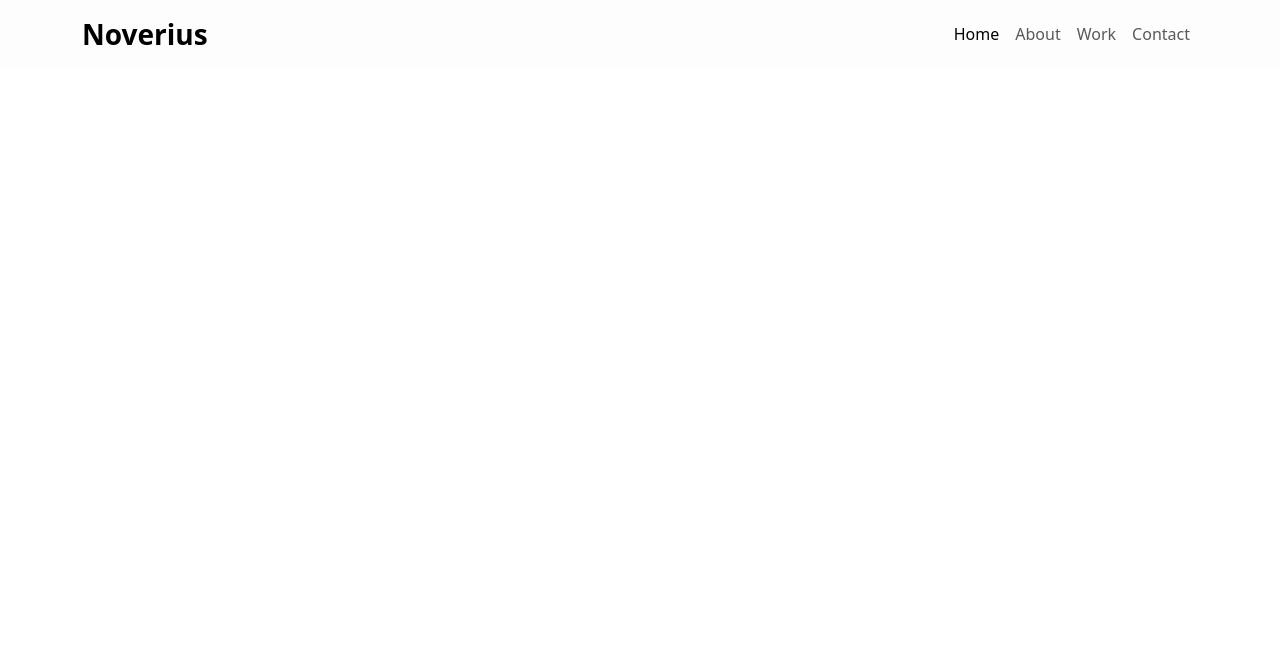
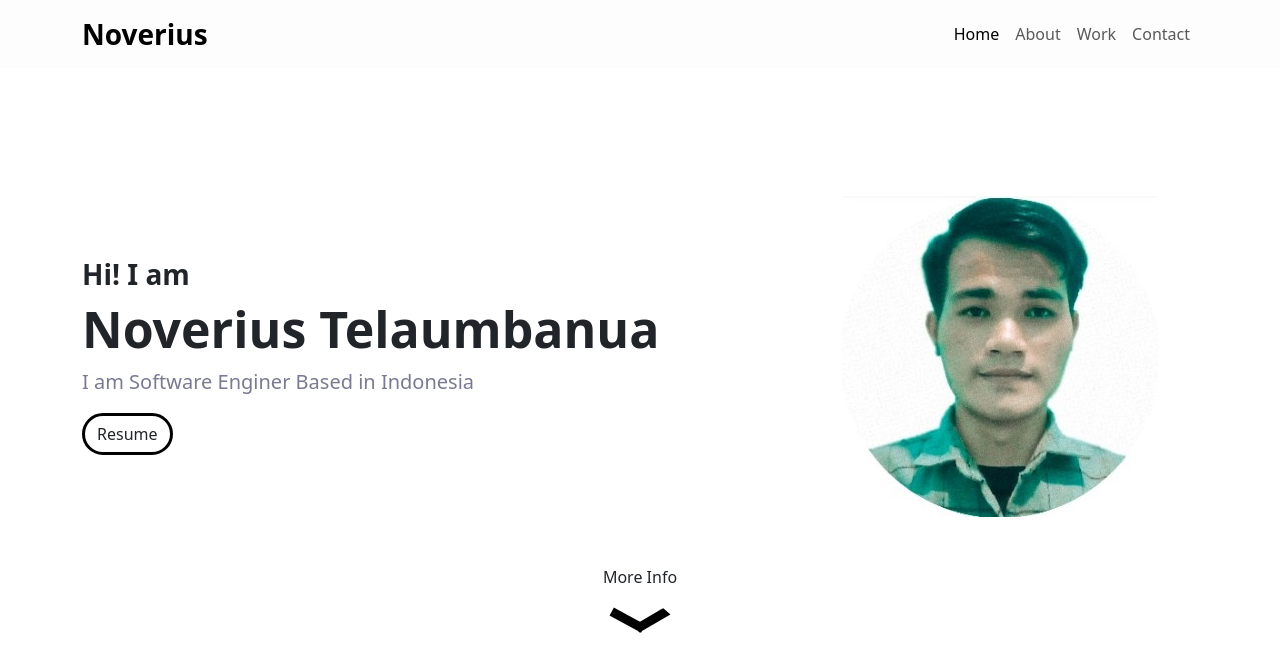
Before and after one commit to Noverius21/Portfolio-Saya, a plain HTML site: page index.html in a window 1280 px wide. Drawn offline with nearby package versions, Linux system fonts and the light colour scheme.

Commit message:
add home

```diff
--- a/index.html
+++ b/index.html
@@ -30,7 +30,23 @@
                 <a class="nav-link" href="#">Contact</a>
               </li>
     </nav>
-
+    <section id="home" class="home container">
+        <div class="row d-flex align-items-center">
+          <div class="col-8">
+            <h3 class="fw-semibold">Hi! I am</h3>
+            <h1 class="fw-bold">Noverius Telaumbanua</h1>
+            <p >I am Software Enginer Based in Indonesia</p>
+            <a class="btn button" href="images/images/foto saya.png" download>Resume</a>
+          </div>
+          <div class="col-4">
+            <img src="images/images/foto saya.png" alt="potrait">
+          </div>
+        </div>
+        <div class="arrow w-100 d-flex align-items-center flex-column mt-5">
+          <a class="text-decoration-none text-dark" href="#about">More Info</a>
+          <img id="arrow" class="mt-2" src="images/images/arrow.svg" alt="arrow icon">
+        </div>
+      </section>
     <script src="https://cdn.jsdelivr.net/npm/@popperjs/core@2.11.8/dist/umd/popper.min.js" integrity="sha384-I7E8VVD/ismYTF4hNIPjVp/Zjvgyol6VFvRkX/vR+Vc4jQkC+hVqc2pM8ODewa9r" crossorigin="anonymous"></script>
     <script src="https://cdn.jsdelivr.net/npm/bootstrap@5.3.2/dist/js/bootstrap.min.js" integrity="sha384-BBtl+eGJRgqQAUMxJ7pMwbEyER4l1g+O15P+16Ep7Q9Q+zqX6gSbd85u4mG4QzX+" crossorigin="anonymous"></script>
     <script src="https://code.jquery.com/jquery-3.7.1.min.js" integrity="sha256-/JqT3SQfawRcv/BIHPThkBvs0OEvtFFmqPF/lYI/Cxo=" crossorigin="anonymous"></script>
--- a/style.css
+++ b/style.css
@@ -1,4 +1,49 @@
+section{
+    padding-top: 128px ;
+}
+
+.btn.button {
+    border: 3px solid black;
+    border-radius: 24px;
+}
+.btn.button:hover {
+    border: 3px solid black;
+    background-color: black;
+    color: white;
+}
+
 .navbar{
     background-color: rgb(253, 253, 253);
     box-shadow: 0 0 0 4px rgba(0 0 0 0.25);
 }
+
+.home h1 {
+    font-size: 50px;
+}
+.home h2 {
+    font-size: 48px;
+}
+.home p {
+    font-size: 20px;
+    color: rgb(122, 122, 146);
+}
+
+.home.arrow.img{
+    width: 60px;
+}
+
+#arrow {
+    animation: 2s upDown infinite;
+}
+
+@keyframes upDown {
+    0% {
+        transform: translateY(0);
+    }
+    50%{
+        transform: translateY(10px);
+    }
+    100% {
+        transform: translateY(0px);
+    }
+}
```
